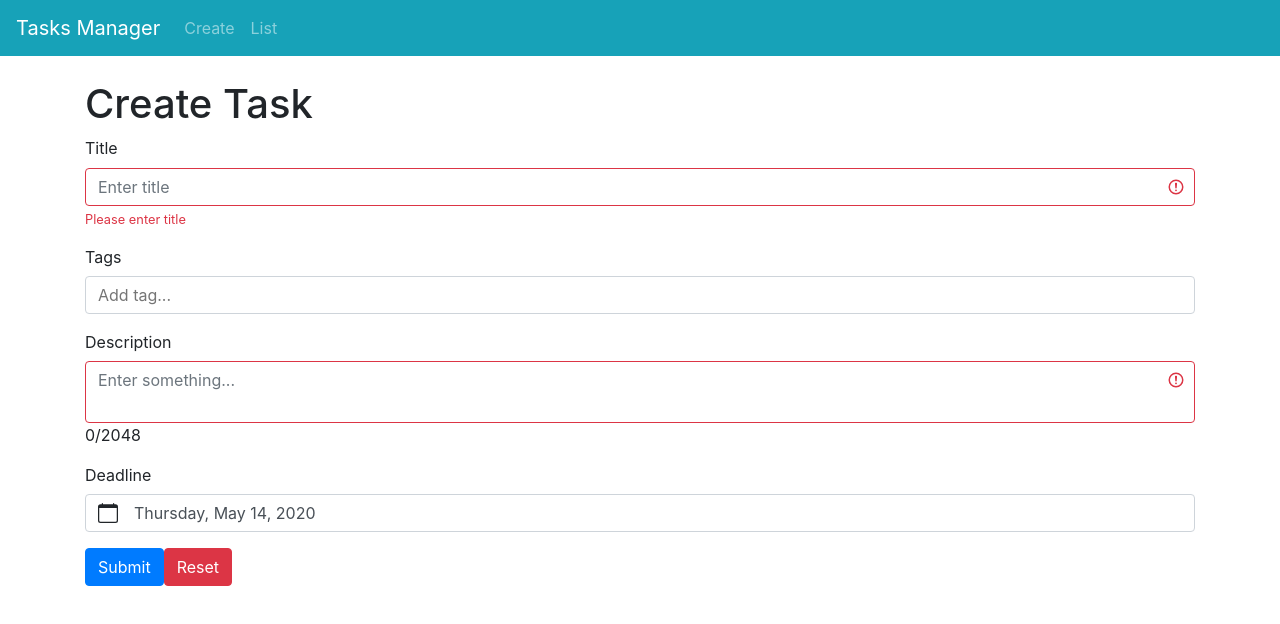
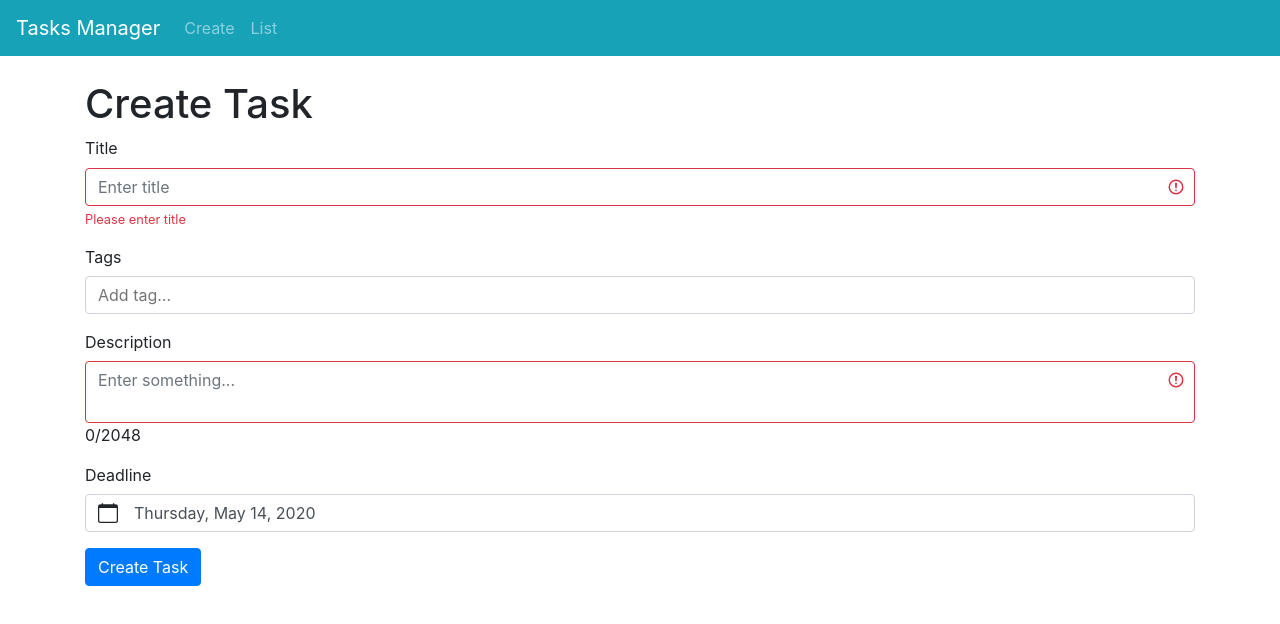
Before and after one commit to alexis-karyavin/tasks-manager-vue, a Vue app: page / in a window 1280 px wide. Shown: the top 624 px of the page. Built offline with nearby package versions, Linux system fonts and the light colour scheme.

Commit message:
Remove event

```diff
--- a/src/views/Create.vue
+++ b/src/views/Create.vue
@@ -1,7 +1,7 @@
 <template>
   <div>
     <h1>Create Task</h1>
-    <b-form @submit.prevent="onSubmit" @reset.prevent="onReset">
+    <b-form @submit.prevent="onSubmit">
       <b-form-group
           id="input-group-1"
           label="Title"
@@ -39,8 +39,7 @@
       <b-form-group label="Deadline">
         <b-form-datepicker v-model="form.deadline"></b-form-datepicker>
       </b-form-group>
-      <b-button type="submit" variant="primary">Submit</b-button>
-      <b-button type="reset" variant="danger">Reset</b-button>
+      <b-button type="submit" variant="primary">Create Task</b-button>
     </b-form>
   </div>
 </template>
@@ -69,10 +68,8 @@ export default {
   },
   methods: {
     onSubmit() {
-      this.$store.dispatch('createTask', this.form);
-    },
-    onReset() {
-      console.log('reset')
+      this.$store.dispatch('createTask', {...this.form, status: "active"});
+      this.$router.push('/list')
     },
     getCurrentDate() {
       const today = new Date();
```
